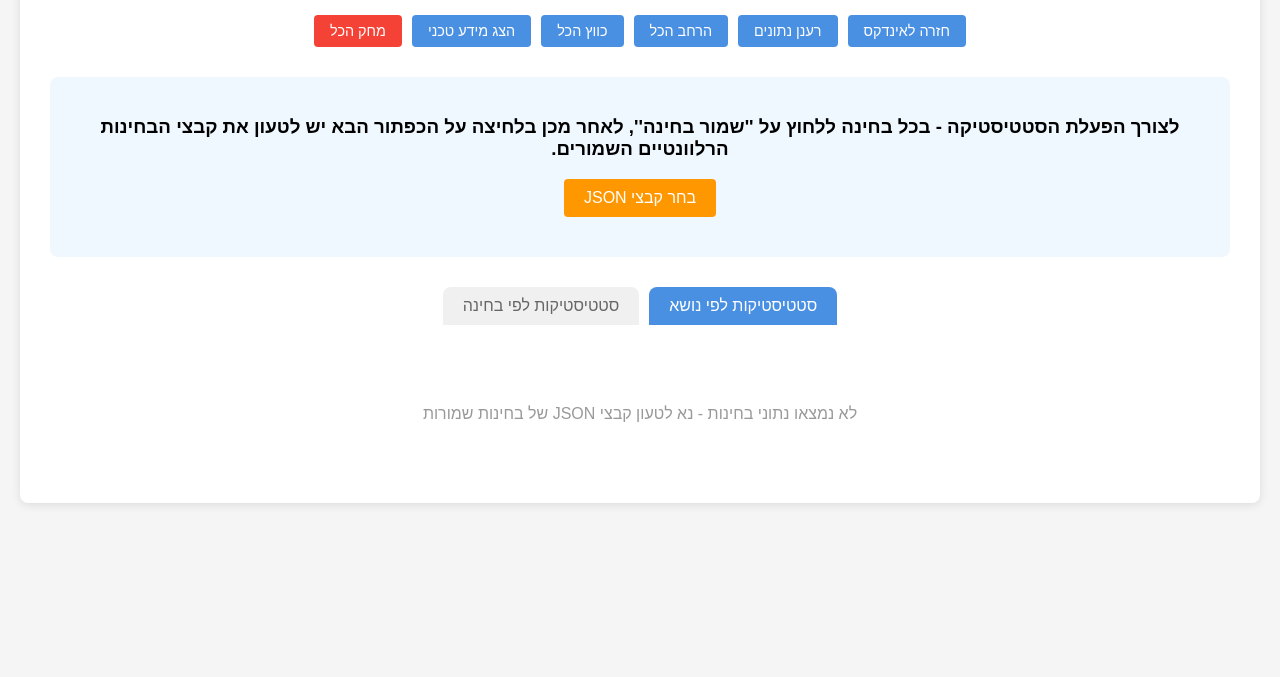
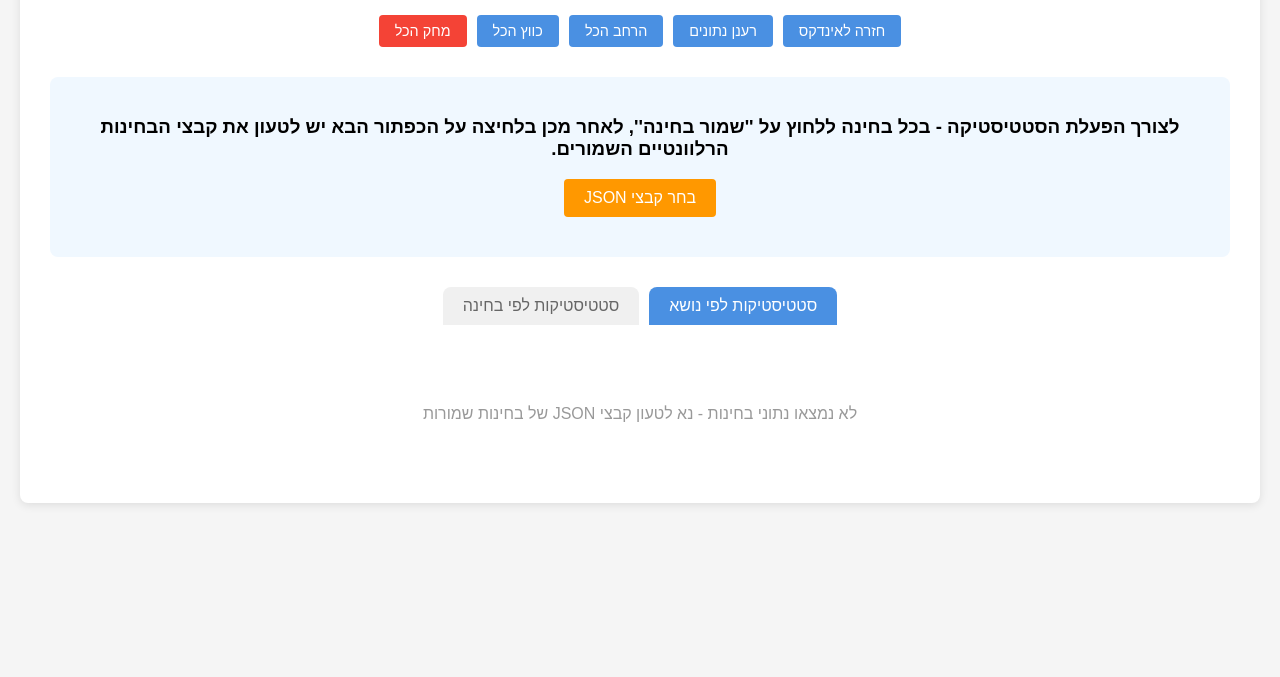
Before and after one commit to israeliuMD/ophthalmology-index, a plain HTML site: page JSON-statistics.html in a window 1280 px wide. Shown: the part 123-800 px from the top of the page. Drawn offline with Linux system fonts and the light colour scheme.

Commit message:
Update JSON-statistics.html
הסרת שורת 368

  <button class="control-btn" onclick="toggleDebug()">הצג מידע טכני</button>

```diff
--- a/JSON-statistics.html
+++ b/JSON-statistics.html
@@ -365,7 +365,7 @@
       <button class="control-btn" onclick="refreshData()">רענן נתונים</button>
       <button class="control-btn" onclick="expandAll()">הרחב הכל</button>
       <button class="control-btn" onclick="collapseAll()">כווץ הכל</button>
-      <button class="control-btn" onclick="toggleDebug()">הצג מידע טכני</button>
+
       <button class="control-btn" onclick="clearAllData()" style="background-color: #f44336;">מחק הכל</button>
     </div>
 
```
